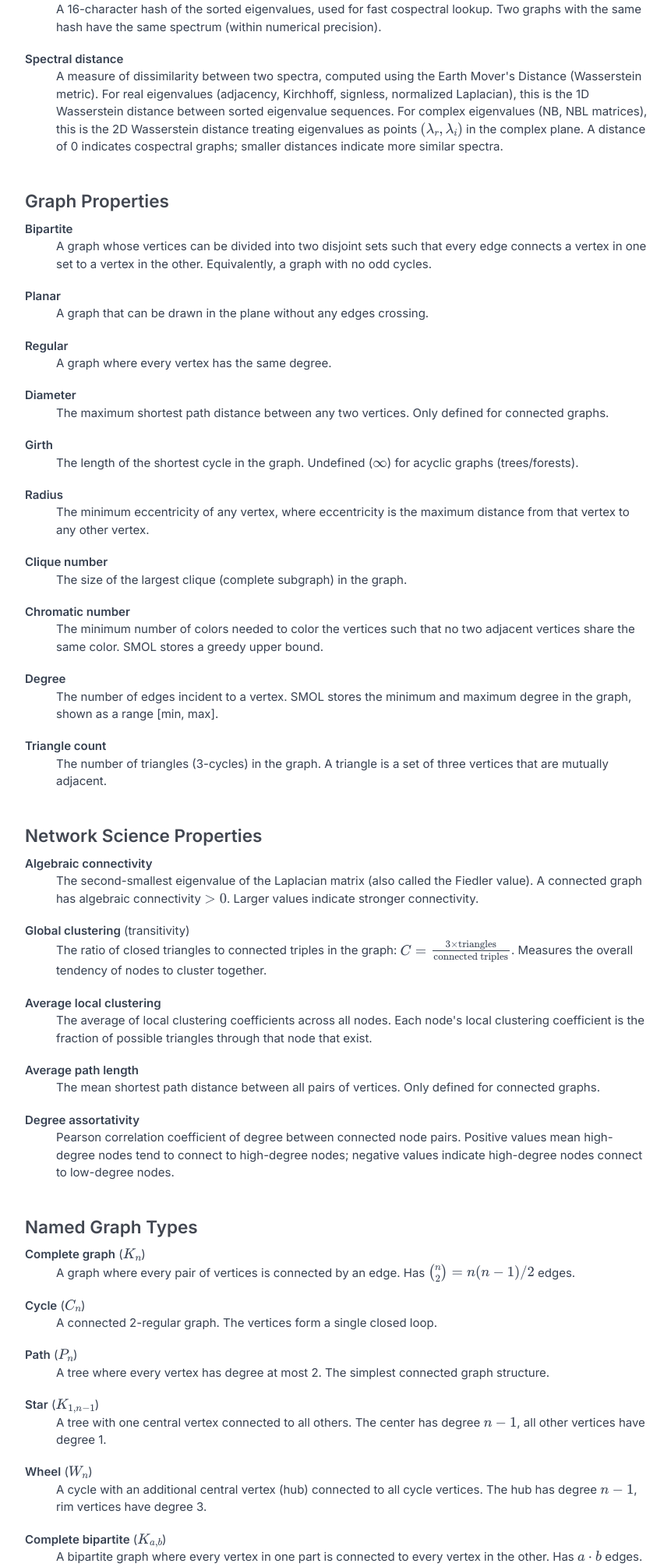
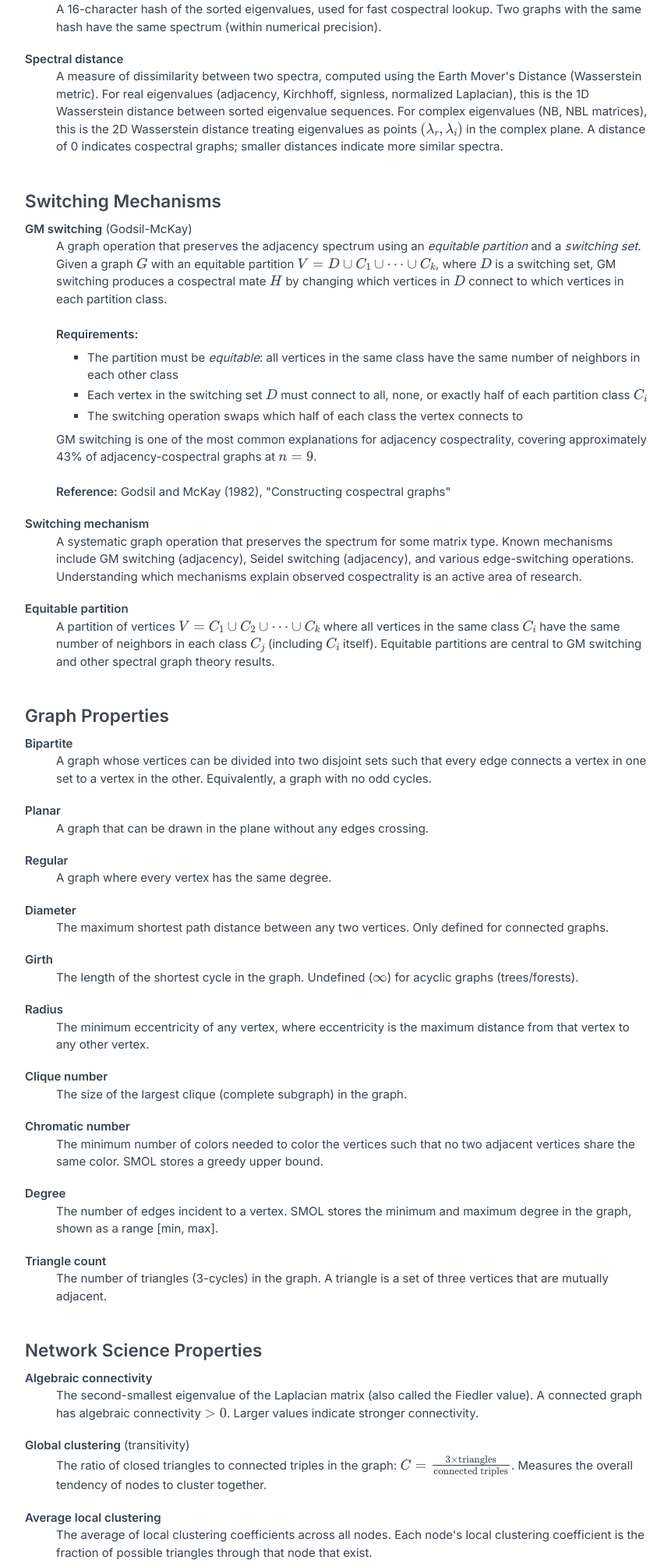
Before and after one commit to leotrs/smol, a FastAPI app: page /glossary in a window 1280 px wide. Shown: the part 1307-3317 px from the top of the page at 78% size, without its empty margins (208-1069 px from the left). Run offline with FastAPI, Linux system fonts and the light colour scheme; some libraries are stand-ins or nearby versions.

Commit message:
Move switching mechanism documentation to glossary
Adds comprehensive "Switching Mechanisms" section to the glossary with
definitions for:
- GM switching (Godsil-McKay) - detailed explanation with requirements,
  coverage statistics, and reference
- Switching mechanism (general concept)
- Equitable partition

Stats page now links to glossary instead of including educational text,
following the separation of concerns pattern.

Educational content includes:
- Mathematical definition using equitable partitions
- Three requirements for GM switching validity
- Coverage statistics (43% at n=9)
- Original 1982 reference

🤖 Generated with [Claude Code](https://claude.com/claude-code)

Co-Authored-By: Claude Sonnet 4.5 <noreply@anthropic.com>

```diff
--- a/api/templates/glossary.html
+++ b/api/templates/glossary.html
@@ -94,6 +94,42 @@
             (NB, NBL matrices), this is the 2D Wasserstein distance treating eigenvalues as points $(λ_r, λ_i)$
             in the complex plane. A distance of 0 indicates cospectral graphs; smaller distances indicate more
             similar spectra.
+        </dd>
+    </dl>
+
+<h3>Switching Mechanisms</h3>
+<dl>
+        <dt id="gm-switching"><strong>GM switching</strong> (Godsil-McKay)</dt>
+        <dd>
+            A graph operation that preserves the adjacency spectrum using an <em>equitable partition</em>
+            and a <em>switching set</em>. Given a graph $G$ with an equitable partition $V = D \cup C_1 \cup \cdots \cup C_k$,
+            where $D$ is a switching set, GM switching produces a cospectral mate $H$ by changing which vertices
+            in $D$ connect to which vertices in each partition class.
+            <br><br>
+            <strong>Requirements:</strong>
+            <ul style="margin-top: 0.5rem; margin-bottom: 0.5rem;">
+                <li>The partition must be <em>equitable</em>: all vertices in the same class have the same number of neighbors in each other class</li>
+                <li>Each vertex in the switching set $D$ must connect to all, none, or exactly half of each partition class $C_i$</li>
+                <li>The switching operation swaps which half of each class the vertex connects to</li>
+            </ul>
+            GM switching is one of the most common explanations for adjacency cospectrality, covering approximately
+            43% of adjacency-cospectral graphs at $n=9$.
+            <br><br>
+            <strong>Reference:</strong> Godsil and McKay (1982), "Constructing cospectral graphs"
+        </dd>
+
+        <dt id="switching-mechanism"><strong>Switching mechanism</strong></dt>
+        <dd>
+            A systematic graph operation that preserves the spectrum for some matrix type. Known mechanisms include
+            GM switching (adjacency), Seidel switching (adjacency), and various edge-switching operations.
+            Understanding which mechanisms explain observed cospectrality is an active area of research.
+        </dd>
+
+        <dt id="equitable-partition"><strong>Equitable partition</strong></dt>
+        <dd>
+            A partition of vertices $V = C_1 \cup C_2 \cup \cdots \cup C_k$ where all vertices in the same class $C_i$
+            have the same number of neighbors in each class $C_j$ (including $C_i$ itself). Equitable partitions
+            are central to GM switching and other spectral graph theory results.
         </dd>
     </dl>
 
--- a/api/templates/stats.html
+++ b/api/templates/stats.html
@@ -89,8 +89,8 @@
 </div>
 
 <p style="margin-top: 1rem; color: var(--pico-muted-color); font-size: 0.9rem;">
-    <strong>GM switching</strong> (Godsil-McKay) is a graph operation that preserves the adjacency spectrum
-    using an equitable partition and a switching set. See graph detail pages for specific mechanism configurations.
+    See the <a href="/glossary#gm-switching">glossary</a> for an explanation of GM switching.
+    Graph detail pages show specific mechanism configurations for each cospectral pair.
 </p>
 {% endif %}
 
```
